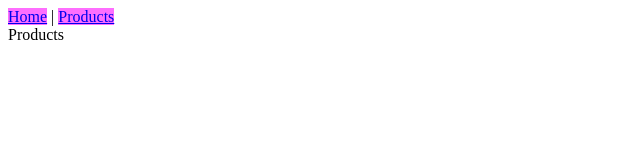
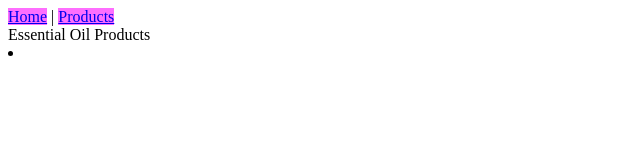
Before and after one commit to cbenitez99/essential-oil-tracker-project, a React (Create React App) app: page /products in a window 1280 px wide. Shown: the top 160 px of the page, without its empty margins (0-640 px from the left). Built offline with nearby package versions, Linux system fonts and the light colour scheme; no server answers.

Commit message:
fetching product data inside product.js

```diff
--- a/src/App.js
+++ b/src/App.js
@@ -3,7 +3,7 @@ import {Routes, Route} from "react-router-dom"
 import Login from "./components/Login";
 import Profile from "./components/Profile";
 import Signup from "./components/Signup";
-import React, {useState, createContext} from "react";
+import React, {useEffect, useState, createContext} from "react";
 import NavBar from "./components/NavBar";
 import Products from "./components/Products";
 export const AppContext = createContext(null);
@@ -11,11 +11,21 @@ export const AppContext = createContext(null);
 
 function App() {
   const [user, setUser] = useState("");
+  const [oils, setOils] = useState([]);
+
+
+  useEffect(() => {
+    fetch("/oils")
+    .then(resp => resp.json())
+    .then(data => {
+      setOils(data)
+    })
+  }, []);
 
 
 
   return (
-    <AppContext.Provider value={{user, setUser}}>
+    <AppContext.Provider value={{user, setUser, oils}}>
       <NavBar/>
       <Routes>
         <Route index path="/" element={<Home />}/>
--- a/src/components/Home.js
+++ b/src/components/Home.js
@@ -1,30 +1,15 @@
-import React, {useState, useEffect, useContext} from 'react';
+import React, {useContext} from 'react';
 import { Link, useNavigate } from 'react-router-dom';
 import { AppContext } from '../App';
 
 function Home() {
   const {user, setUser} = useContext(AppContext);
-  const [oils, setOils] = useState([]);
   let navigate = useNavigate();
-
-
-  useEffect(() => {
-    fetch("/oils")
-    .then(resp => resp.json())
-    .then(data => {
-      setOils(data)
-    })
-  }, []);
-
-  const handleClick = () => {
-    console.log(oils)
-  };
 
   if (user.id) {
     return (
       <div>
         <h1>Welcome To Oil Tracker: <em>{user.username}</em></h1>
-        <button onClick={handleClick}>Log Data</button>
         <nav>
           <Link to="profile">Profile</Link> |{" "}
           <Link to="/" onClick={(e) => {
@@ -47,7 +32,6 @@ function Home() {
     return (
       <div>
         <h1>Welcome To Oil Tracker</h1>
-        <button onClick={handleClick}>Log Data</button>
         <nav>
           <Link to="login">Login</Link> |{" "}
           <Link to="signup">Signup</Link>
--- a/src/components/Products.js
+++ b/src/components/Products.js
@@ -1,11 +1,16 @@
-import React from 'react';
+import React, {useContext} from 'react';
+import { AppContext } from '../App';
 import "./css/productpage.css";
 
 function Products() {
+    const {oils} = useContext(AppContext)
 
 
   return (
-    <div className='products-page'>Products</div>
+    <div className='products-page'>
+        Essential Oil Products
+        <li>{console.log(oils)}</li>
+    </div>
   );
 };
 
```
